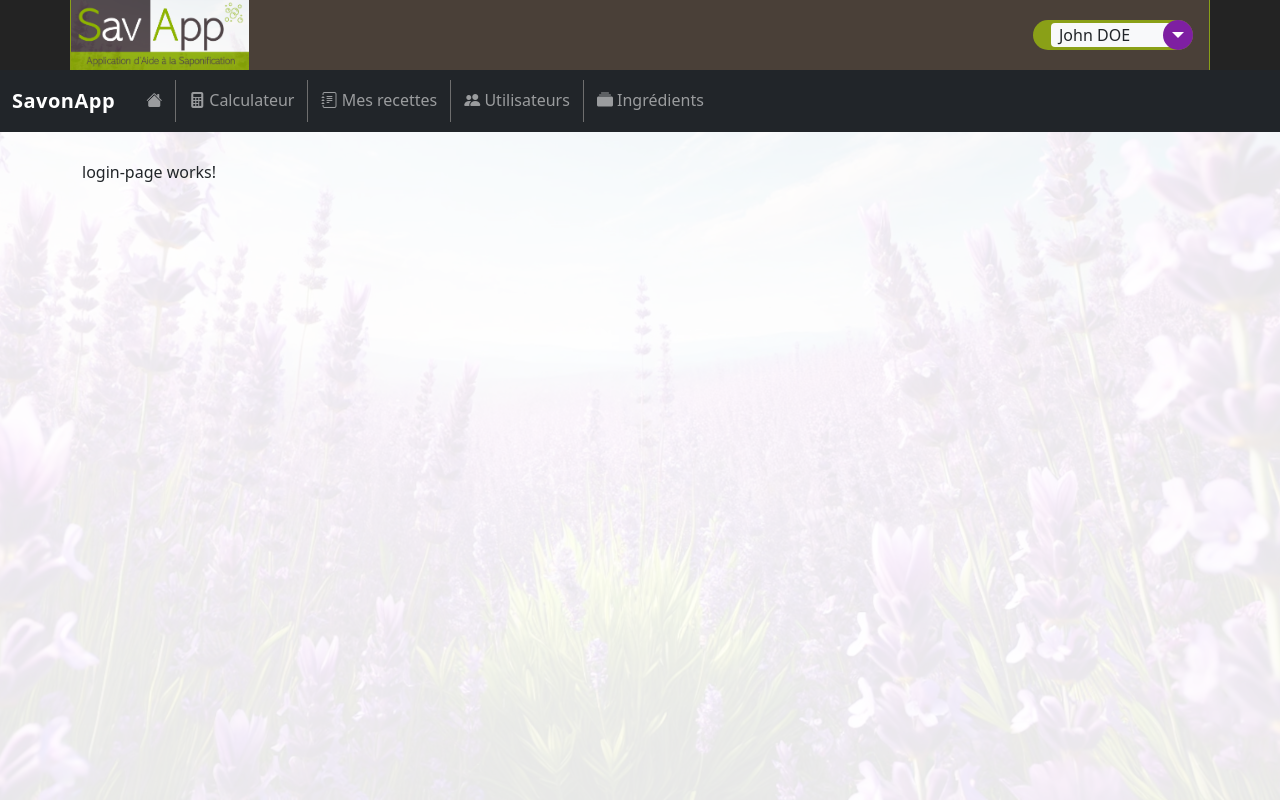
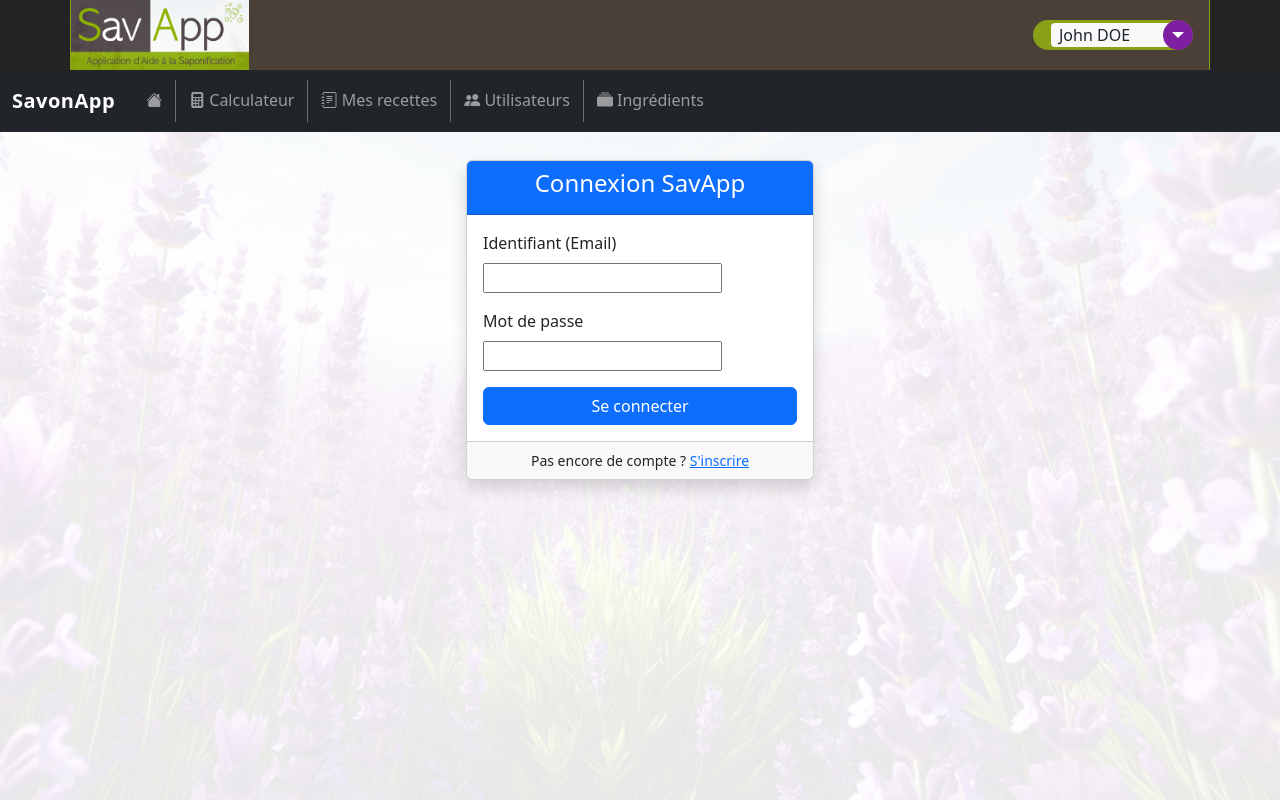
Before and after one commit to Nael-Hellal/Savon_app, an Angular app: page /login in a window 1280 px wide. Shown: the top 800 px of the page. Built offline with nearby package versions, Linux system fonts and the light colour scheme.

Commit message:
mise a jour

```diff
--- a/src/app/app.routes.ts
+++ b/src/app/app.routes.ts
@@ -10,6 +10,7 @@ import { AboutPage } from './pages/about-page/about-page';
 import { IngredientsManagerPage } from './pages/ingredients-manager-page/ingredients-manger-page';
 import { UsersManagerPage } from './pages/users-manager-page/users-manger-page';
 import { LegalNoticesPage } from './pages/legal-notices-page/legal-notices-page';
+import { authGuard } from './guards/auth-guard';
 export const routes: Routes = [
 
     // Accès & redirection vers la page home :
@@ -22,28 +23,34 @@ export const routes: Routes = [
 
     { path: 'login', component: LoginPage },
 
-    { path: 'subscribe', component: SubscribePage},
+    { path: 'subscribe', component: SubscribePage },
 
     // Compte utilisateur :
 
-    { path: 'account', component: AccountManagerPage },
+    { path: 'account', component: AccountManagerPage, canActivate: [authGuard] },
 
     // Recettes :
 
     { path: 'recipe-calculator', component: RecipeCalculatorPage },
 
-    { path: 'recipe-manager', component: RecipeManagerPage},
+    {
+        path: 'recipe-manager', component: RecipeManagerPage, canActivate:
+            [authGuard]
+    },
 
     // Administration - Gestion :
 
-    { path: 'users-manager', component: UsersManagerPage },
+    { path: 'users-manager', component: UsersManagerPage, canActivate: [authGuard] },
 
-    { path: 'ingredients-manager', component: IngredientsManagerPage},
+    { path: 'ingredients-manager', component: IngredientsManagerPage, canActivate: [authGuard] },
 
     // A propos (redirection vers home en cas d'url invalide):
 
-    { path: "legal-notice", component: LegalNoticesPage},
+    { path: "legal-notice", component: LegalNoticesPage },
 
-    { path: "about", component: AboutPage } // Toujours mis en dernier !
+    { path: "about", component: AboutPage }, // Toujours mis en dernier !
+
+    // Redirection par défaut vers home (en cas d'url invalide) :
+    { path: '**', redirectTo: 'home' }
 
 ];
--- a/src/app/pages/login-page/login-page.html
+++ b/src/app/pages/login-page/login-page.html
@@ -1 +1,36 @@
-<p>login-page works!</p>
+<div class="container mt-5">
+    <div class="row justify-content-center">
+        <div class="col-md-4">
+            <div class="card shadow">
+                <div class="card-header bg-primary text-white text-center">
+                    <h4>Connexion SavApp</h4>
+                </div>
+                <div class="card-body">
+                    @if (errorMessage) {
+                    <div class="alert alert-danger p-2 small">
+                        {{ errorMessage }}
+                    </div>
+                    }
+                    <form (ngSubmit)="onSubmit()">
+                        <div class="mb-3">
+                            <label class="form-label">Identifiant (Email)</label>
+                            <input type="text" name="username" class="form-
+control" [(ngModel)]="credentials.identifier" required>
+                        </div>
+                        <div class="mb-3">
+                            <label class="form-label">Mot de passe</label>
+                            <input type="password" name="password" class="form-
+control" [(ngModel)]="credentials.password" required>
+                        </div>
+                        <button type="submit" class="btn btn-primary w-100">
+                            Se connecter
+                        </button>
+                    </form>
+                </div>
+                <div class="card-footer text-center small">
+                    Pas encore de compte ? <a href="/subscribe">S'inscrire</a>
+                </div>
+            </div>
+        </div>
+    </div>
+</div>
--- a/src/app/pages/login-page/login-page.ts
+++ b/src/app/pages/login-page/login-page.ts
@@ -1,11 +1,35 @@
+import { CommonModule } from '@angular/common';
 import { Component } from '@angular/core';
-
+import { FormsModule } from '@angular/forms';
+import { AuthService } from '../../services/auth.service';
+import { Router } from '@angular/router';
 @Component({
   selector: 'app-login-page',
-  imports: [],
+  imports: [CommonModule, FormsModule],
   templateUrl: './login-page.html',
   styleUrl: './login-page.css',
 })
 export class LoginPage {
-
+  // Modèle pour le formulaire :
+  public credentials = { identifier: '', password: '' };
+  // Gestion de l'affichage de l'erreur :
+  public errorMessage: string | null = null;
+  constructor(
+    private authService: AuthService,
+    private router: Router
+  ) { }
+  onSubmit(): void {
+    this.errorMessage = null; // Réinitialisation du message
+    this.authService.login(this.credentials).subscribe({
+      next: () => {
+        // Redirection vers la page de gestion ou le calculateur :
+        this.router.navigate(['/recipe-manager']);
+      },
+      error: (err) => {
+        this.errorMessage = "Identifiants invalides ou serveur indisponible.";
+        //console.log('Indentifiants envoyés :', this.credentials)
+        console.error('Erreur de connexion', err);
+      }
+    });
+  }
 }
```
